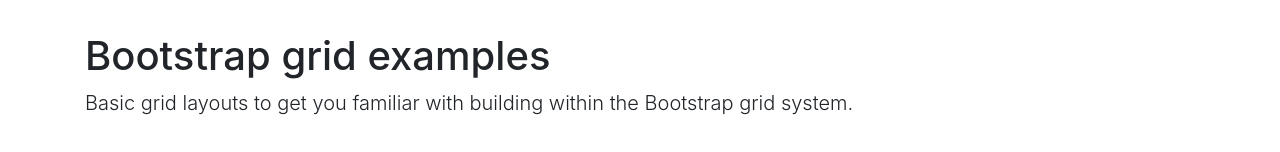
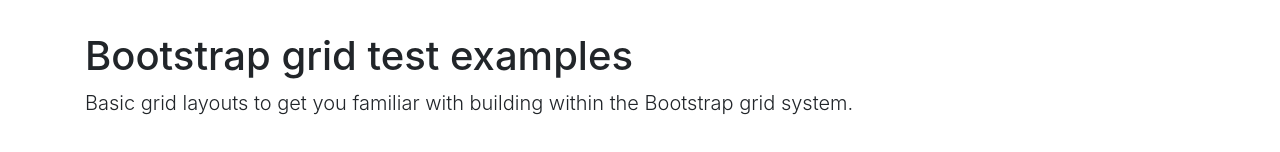
Before and after one commit to jjschaus/oink, a website: page public/index.html in a window 1280 px wide. Shown: the top 152 px of the page. Drawn offline with nearby package versions, Linux system fonts and the light colour scheme.

```diff
--- a/public/index.html
+++ b/public/index.html
@@ -46,7 +46,7 @@
 }
 
 </style>
-      <h1>Bootstrap grid examples</h1>
+      <h1>Bootstrap grid test examples</h1>
       <p class="lead">Basic grid layouts to get you familiar with building within the Bootstrap grid system.</p>
 
       <h3>Five grid tiers</h3>
```
Also changed, not shown: package.json (+5 -3 lines), src/pages/index.html (+1 -1 lines), 1 other file.
